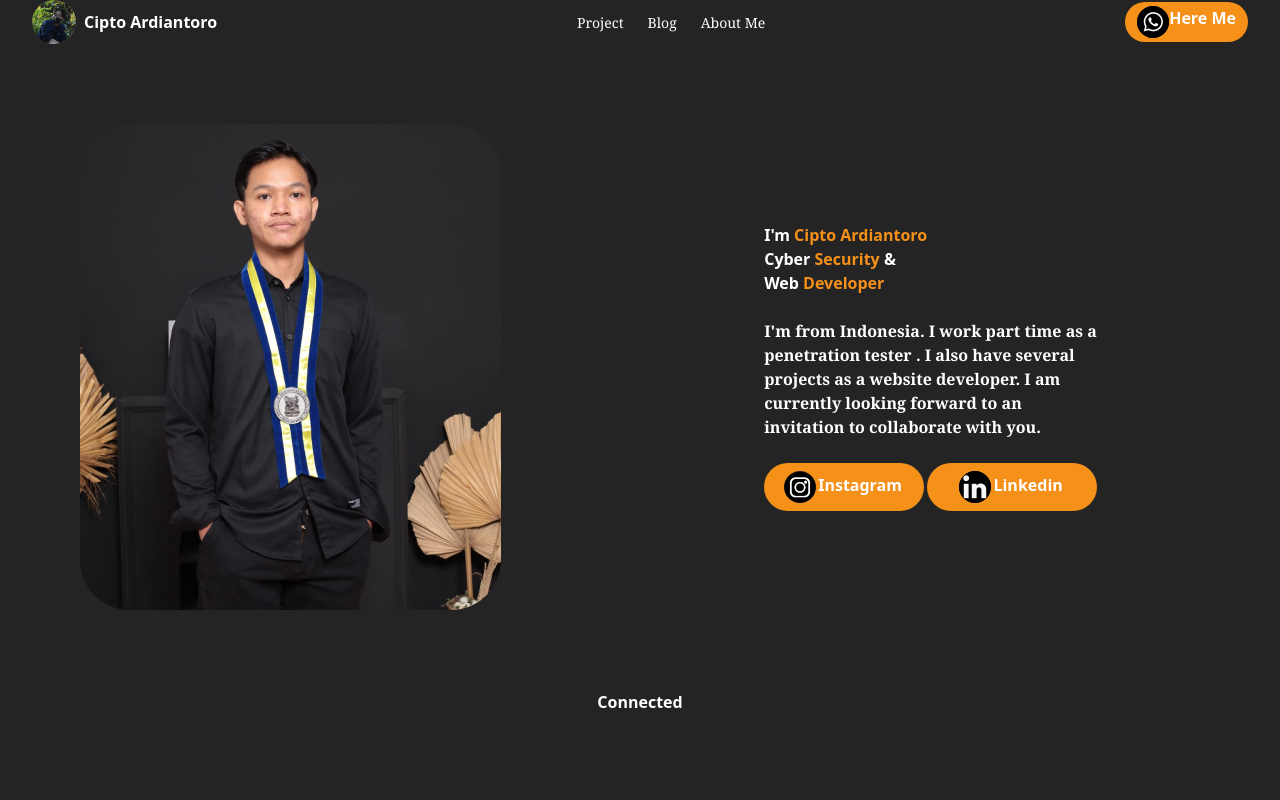
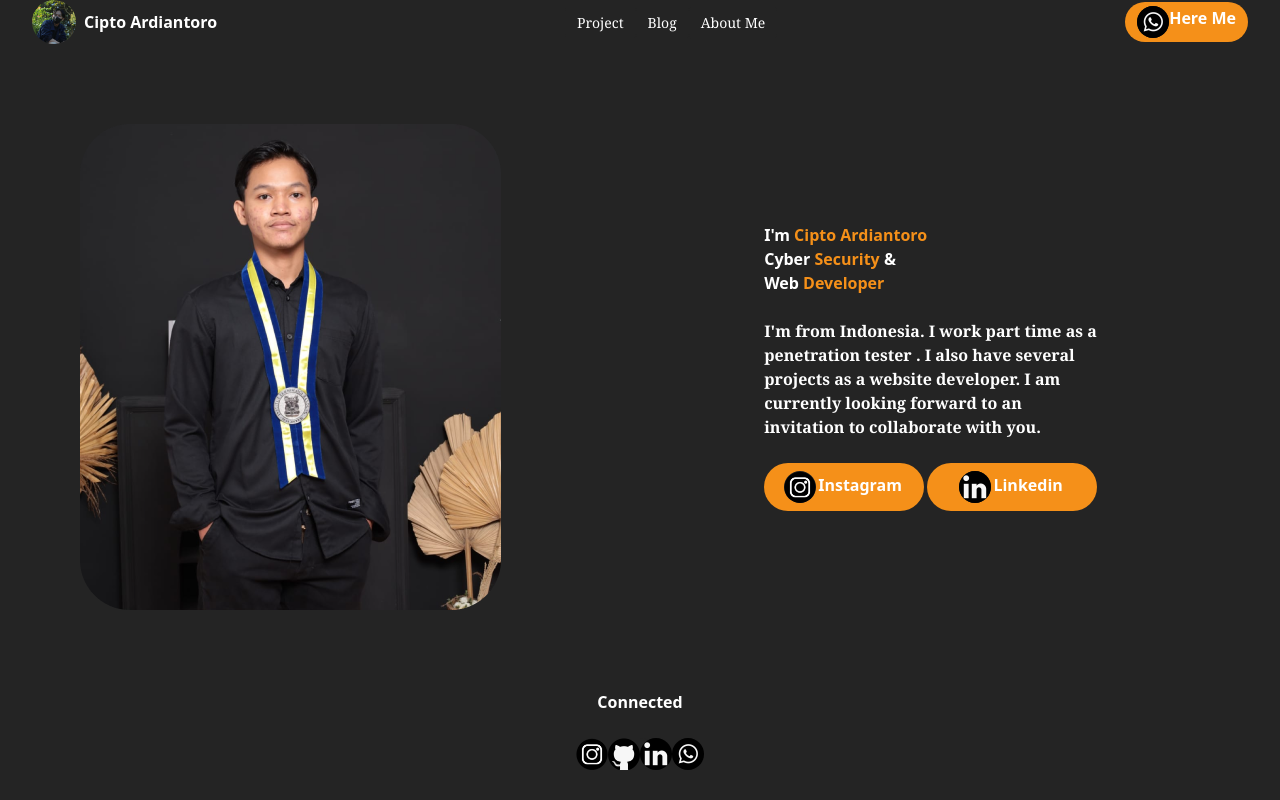
Before and after one commit to ciptoardiantoro/portofolio, a website: page public/index.html in a window 1280 px wide. Drawn offline with Linux system fonts and the light colour scheme.

Commit message:
Update postingan uhuy

```diff
--- a/public/index.html
+++ b/public/index.html
@@ -145,27 +145,23 @@
     </div>
 
     <!-- /Pertengahan Content -->
-    <div class="container">
+    <div class="container mx-auto">
       <div class="text-white font-bold flex justify-center">
-        <p>Connected</p>
+        <p style="font-size: medium">Connected</p>
       </div>
     </div>
+    <br />
+
+    <div class="mx-auto rounded-full h-8 w-8 flex justify-center">
+      <img src="../dist/img/instagram.png" alt="Instagram" />
+      <img src="../dist/img/github.png" class="mr-4" alt="Github" />
+      <img
+        class="rounded-full"
+        src="../dist/img/linkedin.jpeg"
+        alt="Linkedin" />
+      <img class="rounded-full" src="../dist/img/wa.jpeg" alt="Whatshaps" />
+    </div>
+
+    <!-- End Program -->
   </body>
 </html>
-
-<!-- <div
-                class="rounded-full px-3 py-1 text-white absolute top-0 right p-4"
-                style="background-color: #f59019">
-                <button class="flex mx-auto">
-                  <img
-                    class="rounded-full h-8 w-8"
-                    src="../dist/img/linkedin.jpeg"
-                    alt="linked" />
-                  <a
-                    style="background-color: #f59019; padding: 2px"
-                    href="https://www.linkedin.com/in/cipto-ardiantoro/"
-                    target="_blank">
-                    Linkedin</a
-                  >
-                </button>
-              </div> -->
```
